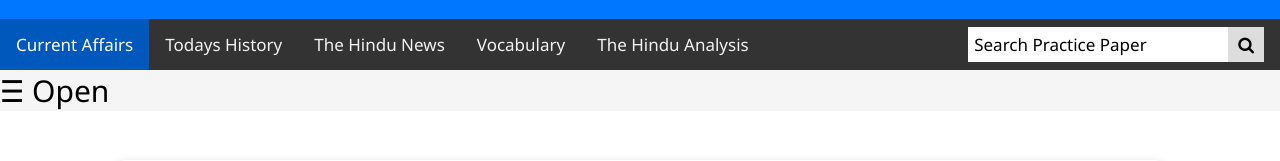
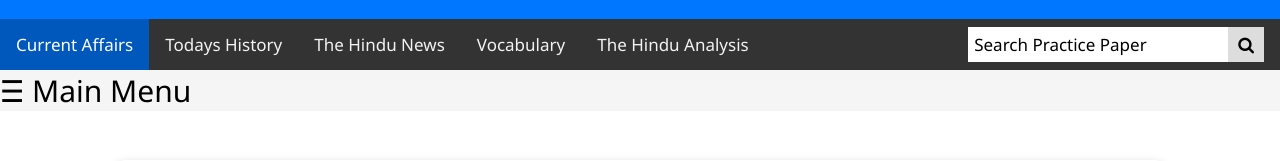
Before and after one commit to akashvishwa/CurrentAffairs, a plain HTML site: page index.html in a window 1280 px wide. Shown: the part 181-342 px from the top of the page. Drawn offline with Linux system fonts and the light colour scheme.

Commit message:
correction

```diff
--- a/index.html
+++ b/index.html
@@ -38,7 +38,7 @@
                 <a class="active" href="#CurrentAffairs">Current Affairs</a>
                 <a href="#GetApp">Get App</a>
               </div>
-              <span id="sopen"style="font-size:30px;cursor:pointer" onclick="openNav()">&#9776; Open</span>
+              <span id="sopen"style="font-size:30px;cursor:pointer" onclick="openNav()">&#9776; Main Menu</span>
         </div>
 
 
```
